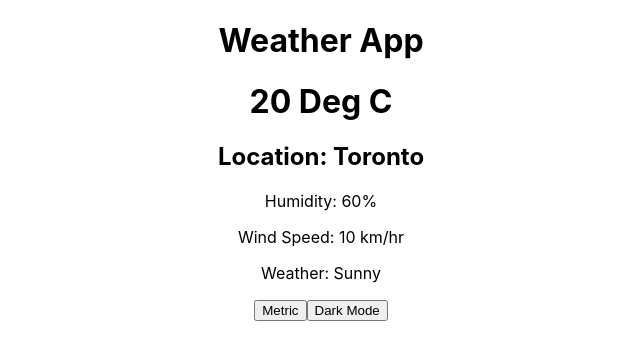
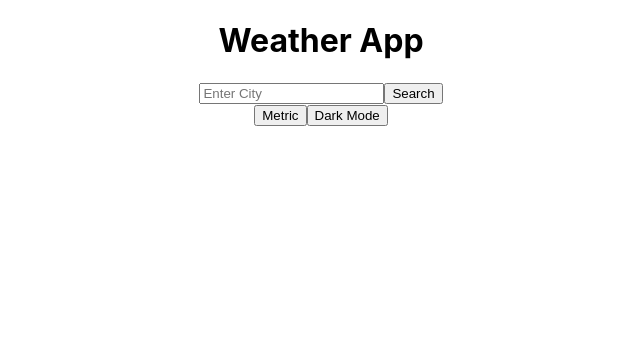
Before and after one commit to r-s-coding/weather-app, a React (Create React App) app: page / in a window 1280 px wide. Shown: the top 360 px of the page, without its empty margins (319-959 px from the left). Built offline with nearby package versions, Linux system fonts and the light colour scheme.

Commit message:
Added fetching and displaying API data

```diff
--- a/src/App.js
+++ b/src/App.js
@@ -1,13 +1,18 @@
 import './App.css';
+import React, { useState } from 'react';
 import NavBar from './components/NavBar';
 import WeatherDisplay from './components/WeatherDisplay';
 import Footer from './components/Footer';
 
+
 function App() {
+  const [weatherData, setWeatherData] = useState(null);
+  const [error, setError] = useState(null);
+
   return (
     <div className="App">
-      <NavBar />
-      <WeatherDisplay />
+      <NavBar weather={setWeatherData} err={setError} />
+      {weatherData && <WeatherDisplay data={weatherData} />}
       <Footer />
     </div>
   );
--- a/src/components/NavBar.js
+++ b/src/components/NavBar.js
@@ -1,11 +1,41 @@
-import React from "react";
+import React, { useState } from "react";
+import { fetchGeoLocation, fetchWeatherData } from "../utilities";
 
-function NavBar() {
-  return (
-    <div className="NavBar">
-      <h1>Weather App</h1>
-    </div>
-  );
+function NavBar( {weather, err}) {
+    const [city, setCity] = useState("");
+    const fetchData = async () => {
+        const locationData = await fetchGeoLocation(city);
+        if (locationData === 'Location not found' || locationData === 'Something went wrong ... Please try again') {
+            err(locationData);
+            return;
+        }
+        const weatherData = await fetchWeatherData(locationData[0].lat, locationData[0].lon);
+        if (weatherData === 'Weather data not found' || weatherData === 'Something went wrong ... Please try again') {
+            err(weatherData);
+            return;
+        }
+        weather(weatherData);
+    }
+
+    const handleSubmit = (e) => {
+        e.preventDefault();
+        fetchData();
+    }
+
+    return (
+        <div className="NavBar">
+            <h1>Weather App</h1>
+            <form onSubmit={handleSubmit}>
+                <input
+                    type="text"
+                    placeholder="Enter City"
+                    value={city}
+                    onChange={(e) => setCity(e.target.value)}
+                />
+                <button type="submit">Search</button>
+            </form>
+        </div>
+    );
 }
 
 export default NavBar;
--- a/src/components/WeatherDisplay.js
+++ b/src/components/WeatherDisplay.js
@@ -1,15 +1,16 @@
 import React from "react";
 
-function WeatherDisplay() {
-  return (
-    <div className="WeatherDisplay">
-      <h1>20 Deg C</h1>
-      <h2>Location: Toronto</h2>
-      <p>Humidity: 60%</p>
-      <p>Wind Speed: 10 km/hr</p>
-      <p>Weather: Sunny</p>
-    </div>
-  );
+function WeatherDisplay( {data} ) {
+    console.log(data)
+    return (
+        <div className="WeatherDisplay">
+            <h1>{data.main.temp} &#176;C</h1>
+            <h2>Location: {data.name}</h2>
+            <p>Humidity: {data.main.humidity}%</p>
+            <p>Wind Speed: {data.wind.speed} m/s</p>
+            <p>Weather: {data.weather[0].description}</p>
+        </div>
+    );
 }
 
 export default WeatherDisplay;
--- a/src/utilities.js
+++ b/src/utilities.js
@@ -0,0 +1,35 @@
+const apiKey = process.env.REACT_APP_API_KEY;
+const apiLocationURL = `https://api.openweathermap.org/geo/1.0/direct?q=`;
+const apiWeatherURL = `https://api.openweathermap.org/data/2.5/weather?`;
+
+// Fetch geo location data of provided city from the API
+const fetchGeoLocation = async (city) => {
+  try {
+    const response = await fetch(`${apiLocationURL}${city}&limit=1&appid=${apiKey}`);
+    if (response.ok) {
+      const data = await response.json();
+      return data
+    } else {
+      return 'Location not found';
+    }
+  } catch (error) {
+    return 'Something went wrong ... Please try again';
+  }
+};
+
+// Fetch weather data for the provided geo location from the API
+const fetchWeatherData = async (lat, lon) => {
+  try {
+    const response = await fetch(`${apiWeatherURL}lat=${lat}&lon=${lon}&appid=${apiKey}&units=metric`);
+    if (response.ok) {
+      const data = await response.json();
+      return data
+    } else {
+      return 'Weather data not found';
+    }
+  } catch (error) {
+    return 'Something went wrong ... Please try again';
+  }
+}
+
+export { fetchGeoLocation, fetchWeatherData };
```
Also changed, not shown: 1 other file (tests, documents, lock files or other folders).
